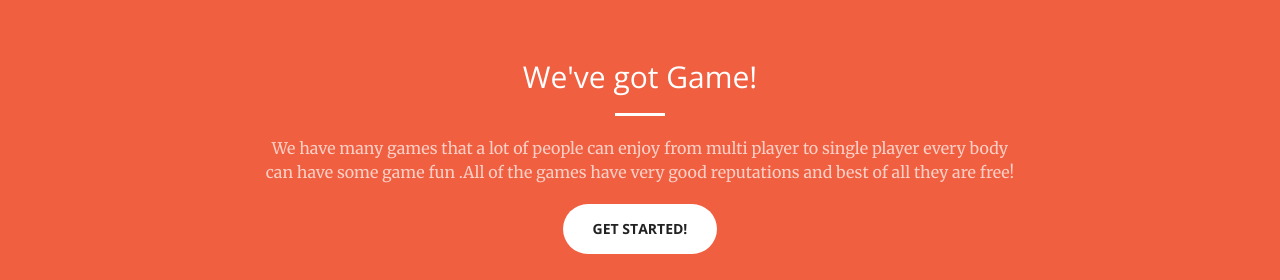
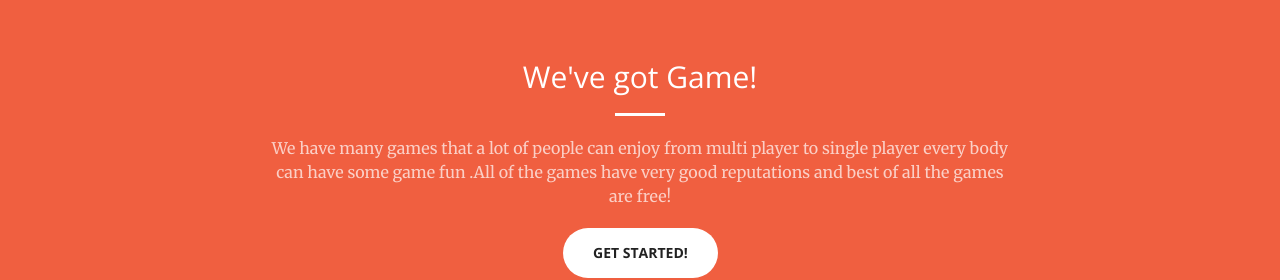
Before and after one commit to epicflameburst/epicflameburst.github.io, a website: page startbootstrap-creative-gh-pages/index.html in a window 1280 px wide. Shown: the part 840-1120 px from the top of the page. Drawn offline with nearby package versions, Linux system fonts and the light colour scheme.

Commit message:
Update index.html

```diff
--- a/startbootstrap-creative-gh-pages/index.html
+++ b/startbootstrap-creative-gh-pages/index.html
@@ -85,7 +85,7 @@
                 <div class="col-lg-8 col-lg-offset-2 text-center">
                     <h2 class="section-heading">We've got Game!</h2>
                     <hr class="light">
-                    <p class="text-faded">We have many games that a lot of people can enjoy from multi player to single player every body can have some game fun .All of the games have very good reputations and best of all they are free! </p>
+                    <p class="text-faded">We have many games that a lot of people can enjoy from multi player to single player every body can have some game fun .All of the games have very good reputations and best of all the games are free! </p>
                     <a href="#services" class="page-scroll btn btn-default btn-xl sr-button">Get Started!</a>
                 </div>
             </div>
```
